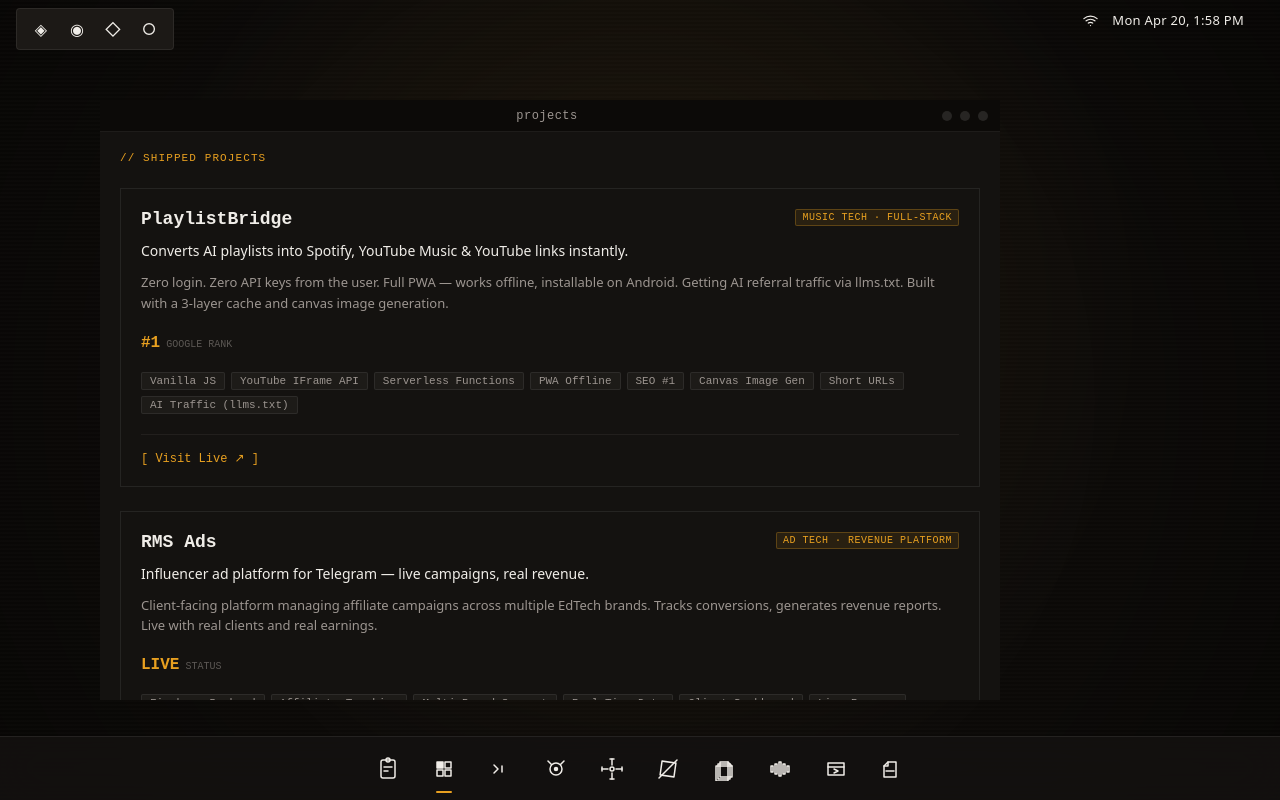
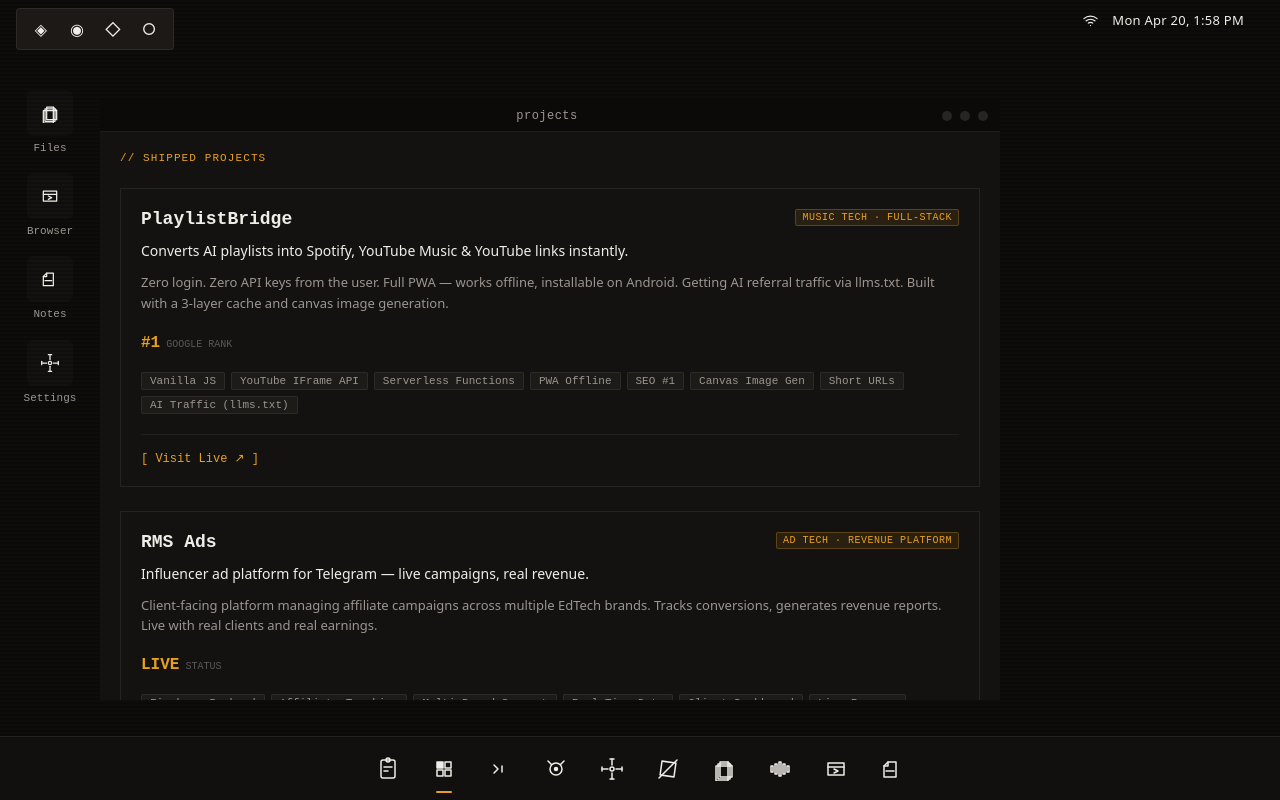
Before and after one commit to iamluffygamer-lgtm/smit, a React (Vite) app: page / in a window 1280 px wide. Built offline with nearby package versions, Linux system fonts and the light colour scheme.

Commit message:
feat: implement desktop environment with window management, application icons, and dynamic wallpaper support

```diff
--- a/src/os/core/CommandPalette.jsx
+++ b/src/os/core/CommandPalette.jsx
@@ -2,6 +2,7 @@
 import { appRegistry } from '../apps/appRegistry';
 import { projects } from '../apps/Projects/projects.data';
 import { tokens } from '../styles/tokens';
+import { useSettingsStore } from '../store/settingsStore';
 import { IconProjects } from '../icons/IconProjects';
 import { IconContact } from '../icons/IconContact';
 import { IconAbout } from '../icons/IconAbout';
@@ -11,6 +12,9 @@
     const [query, setQuery] = useState('');
     const [selectedIndex, setSelectedIndex] = useState(0);
     const inputRef = useRef(null);
+
+    const setBrightness = useSettingsStore(s => s.setBrightness);
+    const setUiScale = useSettingsStore(s => s.setUiScale);
 
     useEffect(() => {
         const handleGlobalKeyDown = (e) => {
@@ -30,6 +34,62 @@
             setTimeout(() => inputRef.current?.focus(), 10);
         }
     }, [isOpen]);
+
+    const parseCommand = (query) => {
+        const q = query.toLowerCase().trim();
+
+        // brightness command
+        if (q.startsWith('brightness')) {
+            const value = parseInt(q.split(' ')[1]);
+            if (!isNaN(value)) {
+                return {
+                    label: `Set Brightness → ${value}%`,
+                    sub: 'System display',
+                    type: 'command',
+                    icon: <div style={{ fontSize: '14px', color: 'var(--os-accent)' }}>⚙</div>,
+                    action: () => {
+                        setBrightness(Math.min(1, Math.max(0.5, value / 100)));
+                    }
+                };
+            }
+        }
+
+        // scale command
+        if (q.startsWith('scale')) {
+            const value = parseInt(q.split(' ')[1]);
+            if (!isNaN(value)) {
+                return {
+                    label: `Set Scale → ${value}%`,
+                    sub: 'UI scaling',
+                    type: 'command',
+                    icon: <div style={{ fontSize: '14px', color: 'var(--os-accent)' }}>⤢</div>,
+                    action: () => {
+                        setUiScale(value / 100);
+                    }
+                };
+            }
+        }
+
+        // open url command
+        if (q.startsWith('open ')) {
+            const url = q.replace('open ', '').trim();
+            if (url) {
+                return {
+                    label: `Open → ${url}`,
+                    sub: 'In browser',
+                    type: 'command',
+                    icon: <IconProjects size={16} />,
+                    action: () => {
+                        openWindow('browser', null, {
+                            url: url.startsWith('http') ? url : `https://${url}`
+                        });
+                    }
+                };
+            }
+        }
+
+        return null;
+    };
 
     const buildResults = () => {
         const results = [];
@@ -100,10 +160,17 @@
         if (!query) return results.slice(0, 8);
 
         const lowerQuery = query.toLowerCase();
-        return results.filter(r =>
+        const filteredResults = results.filter(r =>
             r.label.toLowerCase().includes(lowerQuery) ||
             r.sub.toLowerCase().includes(lowerQuery)
-        ).slice(0, 8);
+        );
+
+        const commandResult = parseCommand(query);
+        if (commandResult) {
+            return [commandResult, ...filteredResults].slice(0, 8);
+        }
+
+        return filteredResults.slice(0, 8);
     };
 
     const results = buildResults();
@@ -125,6 +192,8 @@
         } else if (e.key === 'Enter') {
             if (results[selectedIndex]) {
                 results[selectedIndex].action();
+                setIsOpen(false);
+                setQuery('');
             }
             e.preventDefault();
         }
@@ -316,7 +385,7 @@
                                 <React.Fragment key={`${r.type}-${r.label}`}>
                                     {showDivider && (
                                         <div style={styles.sectionDivider}>
-                                            {r.type === 'app' ? 'APPS' : r.type === 'project' ? 'PROJECTS' : 'ACTIONS'}
+                                            {r.type === 'command' ? 'COMMANDS' : r.type === 'app' ? 'APPS' : r.type === 'project' ? 'PROJECTS' : 'ACTIONS'}
                                         </div>
                                     )}
                                     <div
@@ -331,9 +400,9 @@
                                         </div>
                                         <div style={{
                                             ...styles.badge,
-                                            color: r.type === 'project' ? tokens.colors.accent : tokens.colors.textTertiary
+                                            color: (r.type === 'project' || r.type === 'command') ? tokens.colors.accent : tokens.colors.textTertiary
                                         }}>
-                                            {r.type === 'app' ? 'APP' : r.type === 'project' ? 'PROJECT ↗' : 'ACTION'}
+                                            {r.type === 'command' ? 'CMD' : r.type === 'app' ? 'APP' : r.type === 'project' ? 'PROJECT ↗' : 'ACTION'}
                                         </div>
                                     </div>
                                 </React.Fragment>
--- a/src/os/core/Desktop.jsx
+++ b/src/os/core/Desktop.jsx
@@ -12,6 +12,9 @@
 import { IconProjects } from '../icons/IconProjects';
 import { IconAbout } from '../icons/IconAbout';
 import { IconSettings } from '../icons/IconSettings';
+import { IconFiles } from '../icons/IconFiles';
+import { IconBrowser } from '../icons/IconBrowser';
+import { IconNotes } from '../icons/IconNotes';
 
 const styles = {
     wallpaper: {
@@ -51,6 +54,7 @@
         position: 'absolute',
         inset: 0,
         zIndex: 1,
+        pointerEvents: 'none',
     }
 };
 
@@ -89,16 +93,106 @@
 };
 
 const wallpaperQuotes = {
-  walter:    { line1: '> I am not in danger.',      line2: '  I am the danger.' },
-  peter:     { line1: '> logic failed',              line2: '  successfully.' },
-  sheldon:   { line1: "> I'm not crazy.",            line2: '  my mother had me tested.' },
-  luffy:     { line1: "> I don't want to conquer",   line2: '  anything. the most free person wins.' },
-  pennywise: { line1: "> You'll float too.",         line2: '  they all float down here.' },
-  roger:     { line1: "> I've lived a thousand",     line2: '  lives. none were yours.' },
+    walter: { line1: '> I am not in danger.', line2: '  I am the danger.' },
+    peter: { line1: '> logic failed', line2: '  successfully.' },
+    sheldon: { line1: "> I'm not crazy.", line2: '  my mother had me tested.' },
+    luffy: { line1: "> I don't want to conquer", line2: '  anything. the most free person wins.' },
+    pennywise: { line1: "> You'll float too.", line2: '  they all float down here.' },
+    roger: { line1: "> I've lived a thousand", line2: '  lives. none were yours.' },
 };
+
+const DesktopIcon = ({ icon, openWindow }) => {
+  const [lastClick, setLastClick] = React.useState(0);
+  const [hovered, setHovered] = React.useState(false);
+
+  const handleClick = () => {
+    const now = Date.now();
+
+    if (now - lastClick < 300) {
+      openWindow(icon.id);
+      setLastClick(0);
+      return;
+    }
+
+    setLastClick(now);
+  };
+
+  return (
+    <div
+      onClick={handleClick}
+      onMouseEnter={() => setHovered(true)}
+      onMouseLeave={() => setHovered(false)}
+      style={{
+        width: '68px',
+        display: 'flex',
+        flexDirection: 'column',
+        alignItems: 'center',
+        cursor: 'pointer',
+        userSelect: 'none',
+      }}
+    >
+      {/* ICON BOX */}
+      <div style={{
+        width: '46px',
+        height: '46px',
+        display: 'flex',
+        alignItems: 'center',
+        justifyContent: 'center',
+        borderRadius: '6px',
+        backgroundColor: hovered
+          ? 'rgba(232,160,32,0.08)'
+          : 'rgba(255,255,255,0.02)',
+        border: hovered
+          ? '1px solid var(--os-accent)'
+          : '1px solid transparent',
+        transform: hovered ? 'scale(1.08)' : 'scale(1)',
+        transition: 'all 0.12s ease',
+        color: tokens.colors.textPrimary,
+      }}>
+        {icon.icon}
+      </div>
+
+      {/* LABEL */}
+      <div style={{
+        marginTop: '6px',
+        fontSize: '11px',
+        color: tokens.colors.textSecondary,
+        fontFamily: tokens.typography.fontMono,
+        textAlign: 'center',
+        lineHeight: '1.2',
+      }}>
+        {icon.label}
+      </div>
+    </div>
+  );
+};
+
+const DESKTOP_ICONS = [
+  {
+    id: 'files',
+    label: 'Files',
+    icon: <IconFiles size={20} />,
+  },
+  {
+    id: 'browser',
+    label: 'Browser',
+    icon: <IconBrowser size={20} />,
+  },
+  {
+    id: 'notes',
+    label: 'Notes',
+    icon: <IconNotes size={20} />,
+  },
+  {
+    id: 'settings',
+    label: 'Settings',
+    icon: <IconSettings size={20} />,
+  },
+];
 
 export const Desktop = () => {
     const openWindow = useWindowStore(state => state.openWindow);
+    const hasFullscreenWindow = useWindowStore(state => state.windows.some(w => w.maximized && !w.minimized));
     const wallpaper = useSettingsStore(state => state.wallpaper);
     const brightness = useSettingsStore(state => state.brightness);
     const uiScale = useSettingsStore(state => state.uiScale);
@@ -122,11 +216,11 @@
     }, [showToast]);
 
     const menuItems = [
-        { icon: <IconTerminal size={13} />, label: 'Open Terminal',      appId: 'terminal' },
-        { icon: <IconProjects size={13} />, label: 'Open Projects',      appId: 'projects' },
-        { icon: <IconAbout size={13} />,    label: 'About This System',  appId: 'about'    },
+        { icon: <IconTerminal size={13} />, label: 'Open Terminal', appId: 'terminal' },
+        { icon: <IconProjects size={13} />, label: 'Open Projects', appId: 'projects' },
+        { icon: <IconAbout size={13} />, label: 'About This System', appId: 'about' },
         { divider: true },
-        { icon: <IconSettings size={13} />, label: 'Settings',           appId: 'settings' },
+        { icon: <IconSettings size={13} />, label: 'Settings', appId: 'settings' },
     ];
 
     let wallpaperStyle = { ...styles.wallpaper };
@@ -176,13 +270,6 @@
             }}
             onClick={() => setCtxMenu(null)}
         >
-            <style dangerouslySetInnerHTML={{__html: `
-              @keyframes ambientBreath {
-                0%   { opacity: 0.05; transform: scale(1); }
-                50%  { opacity: 0.08; transform: scale(1.03); }
-                100% { opacity: 0.05; transform: scale(1); }
-              }
-            `}} />
             {/* WALLPAPER LAYER */}
             <AnimatePresence mode="wait">
                 <motion.div
@@ -204,39 +291,6 @@
                 />
             </AnimatePresence>
 
-            {/* ACCENT GLOW LAYER */}
-            <div style={{
-              position: 'fixed',
-              inset: 0,
-              pointerEvents: 'none',
-              zIndex: 1,
-              background: `
-                radial-gradient(
-                  circle at 50% 40%,
-                  var(--os-accent) 0%,
-                  transparent 60%
-                )
-              `,
-              opacity: 0.06,
-              mixBlendMode: 'screen',
-              animation: 'ambientBreath 6s ease-in-out infinite',
-            }} />
-
-            {/* VIGNETTE OVERLAY */}
-            <div style={{
-              position: 'fixed',
-              inset: 0,
-              pointerEvents: 'none',
-              zIndex: 2,
-              background: `
-                radial-gradient(
-                  circle at center,
-                  transparent 60%,
-                  rgba(0,0,0,0.35) 100%
-                )
-              `,
-            }} />
-
             {/* UI LAYER */}
             <div style={{
                 position: 'relative',
@@ -248,6 +302,25 @@
             }}>
                 <div style={styles.scanline} />
 
+                {!hasFullscreenWindow && (
+                  <div style={{
+                    position: 'absolute',
+                    top: '90px',
+                    left: '16px',
+                    display: 'flex',
+                    flexDirection: 'column',
+                    gap: '18px',
+                    zIndex: 0,
+                  }}>
+                    {DESKTOP_ICONS.map(icon => (
+                      <DesktopIcon
+                        key={icon.id}
+                        icon={icon}
+                        openWindow={openWindow}
+                      />
+                    ))}
+                  </div>
+                )}
 
                 <CommandPalette openWindow={openWindow} />
                 <div style={styles.topBar}>
@@ -272,7 +345,7 @@
                             style={{
                                 position: 'fixed',
                                 left: Math.min(ctxMenu.x, window.innerWidth - 180),
-                            top:  Math.min(ctxMenu.y, window.innerHeight - 180),
+                                top: Math.min(ctxMenu.y, window.innerHeight - 180),
                                 zIndex: 99999,
                                 backgroundColor: tokens.colors.bgElevated,
                                 border: `1px solid ${tokens.colors.borderDefault}`,
```
Also changed, not shown: src/os/apps/Files/index.jsx (+63 -4 lines), src/os/apps/Music/index.jsx (+100 -7 lines), 2 other files (tests, documents, lock files or other folders). Lines whose indentation alone changed are shown as unchanged.
